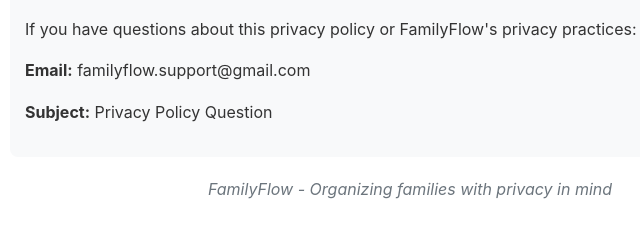
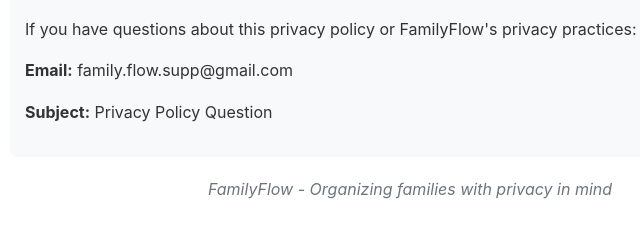
Before and after one commit to jgllata-apps/family-flow-support, a plain HTML site: page privacy.html in a window 1280 px wide. Shown: the part 2363-2591 px from the top of the page, 230-870 px from the left. Drawn offline with Linux system fonts and the light colour scheme.

Commit message:
Update privacy.html

```diff
--- a/privacy.html
+++ b/privacy.html
@@ -107,7 +107,7 @@
     <div class="contact">
         <h2>10. Contact Us</h2>
         <p>If you have questions about this privacy policy or FamilyFlow's privacy practices:</p>
-        <p><strong>Email:</strong> familyflow.support@gmail.com</p>
+        <p><strong>Email:</strong> family.flow.supp@gmail.com</p>
         <p><strong>Subject:</strong> Privacy Policy Question</p>
     </div>
 
```
